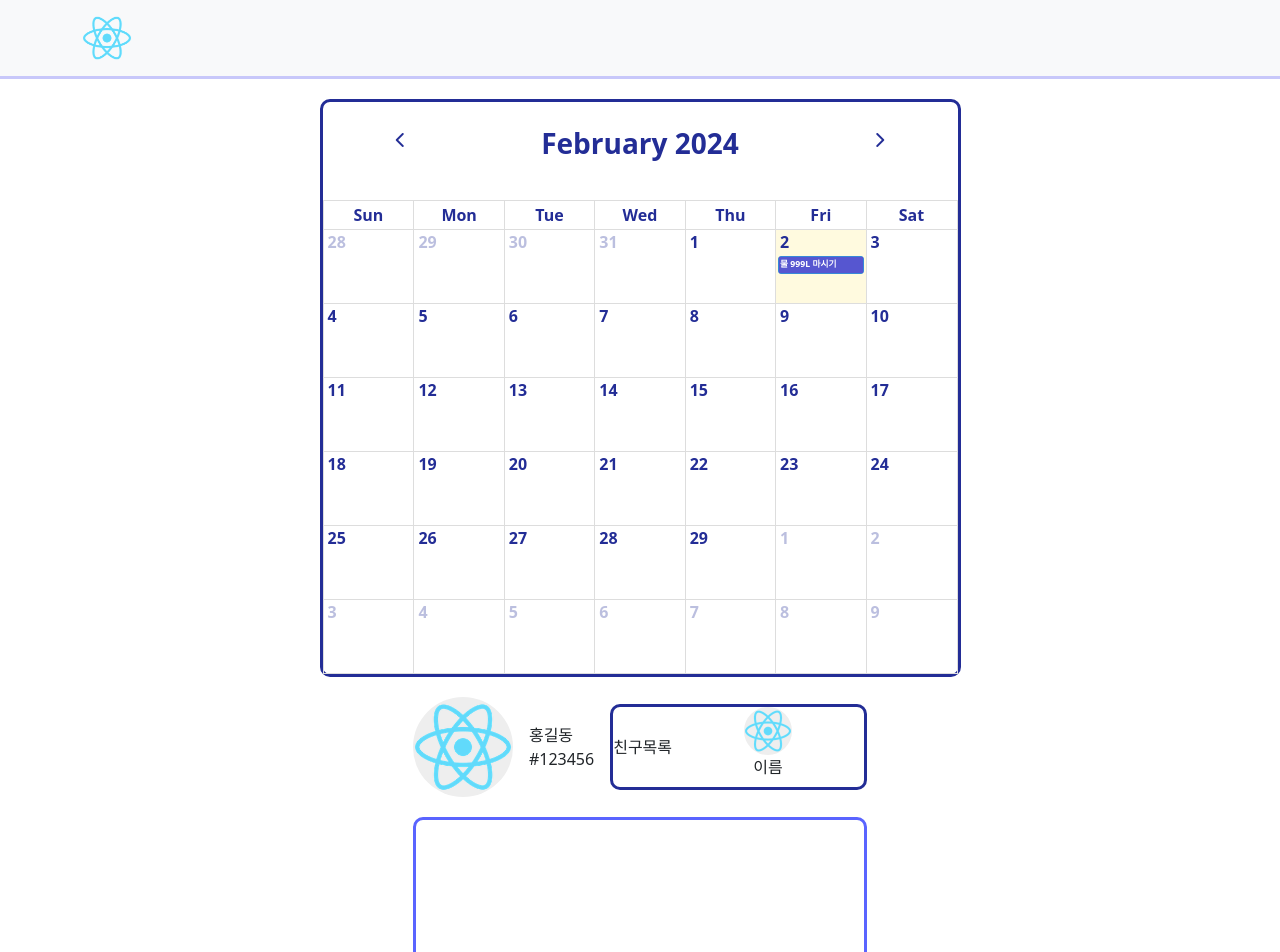
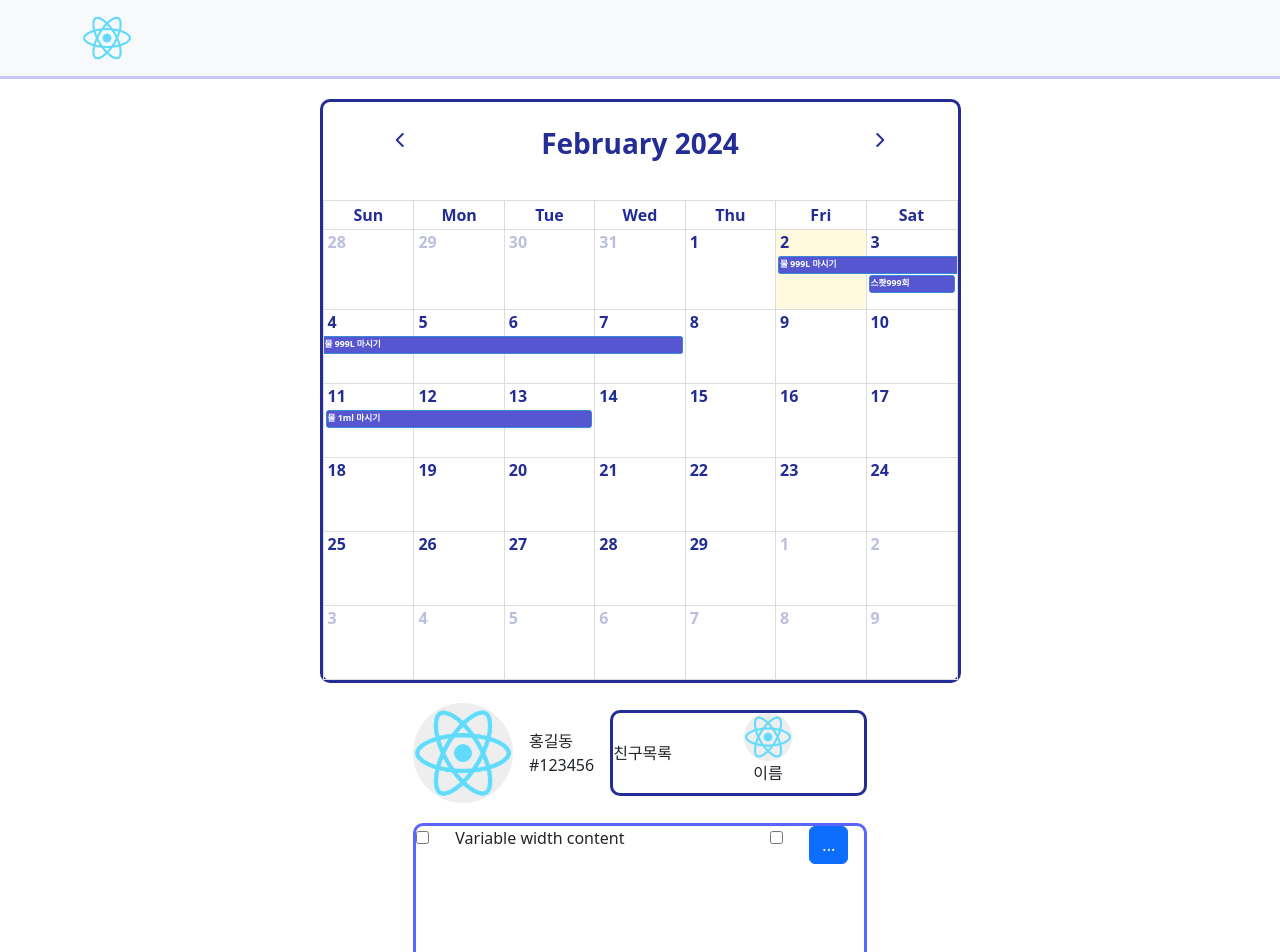
Before and after one commit to seophohoho/PlanIsJustNow-fe, a React (Create React App) app: page /Calender in a window 1280 px wide. Shown: the top 952 px of the page. Built offline with nearby package versions, Linux system fonts and the light colour scheme.

Commit message:
일정 임시 포멧 구현

```diff
--- a/src/pages/CalenderMain.js
+++ b/src/pages/CalenderMain.js
@@ -2,13 +2,14 @@ import React from 'react';
 import FullCalendar from '@fullcalendar/react'
 import dayGridPlugin from '@fullcalendar/daygrid'
 import '../styles/CalenderMain.css'
-import { Form, Col, Row, Container, Navbar, Stack, Image } from 'react-bootstrap';
+import { Form, Col, Row, Container, Navbar, Stack, Image, Button } from 'react-bootstrap';
 
 const CalendarMain = () => {
 
   const events = [
-    { title: '물 999L 마시기', date: "2024-02-02" },//date는 클릭된 이벤트의 날자 state를 가져와서 적용 title은 일정의 일부분을 가져옴
-    // more events...
+    { title: '물 999L 마시기', date: "2024-02-02", end: "2024-02-08" },//date는 클릭된 이벤트의 날자 state를 가져와서 적용 title은 일정의 일부분을 가져옴
+    { title: '물 1ml 마시기', start: "2024-02-11", end: "2024-02-14"},//end는 +1일 추가하여 적용해야함, 추측이지만 12시 기준이라 그런듯 공식 Docs에도 주의하라고만 써져있음
+    { title: '스쾃999회', date: "2024-02-03", end: "2024-02-04"},
   ]
 
   return (
@@ -26,7 +27,7 @@ const CalendarMain = () => {
             <Container>
                 <Row className="justify-content-md-center"  >
                     <Col xs lg="7">
-                        <FullCalendar /*오늘 색-> 연보라, 클릭된날 색->? 클릭이벤트 좀따 살펴보기*/
+                        <FullCalendar /*오늘 색-> 연보라, 클릭된날 색->? 클릭이벤트는 추후 살펴보기*/
                         plugins={[dayGridPlugin]}
                         initialView="dayGridMonth"
                         events={events} /*events 배열은 달력에 표시될 이벤트 목록이다.*/
@@ -36,7 +37,7 @@ const CalendarMain = () => {
                             center:'title',
                             right:'next'
                          }}
-                         locale="en"
+                         locale="en"//지역설정, 시간관련 메소드 사용할시 해당지역으로 설정됨 주의!
                         />
                     </Col>
                     <Col md="auto">
@@ -57,12 +58,23 @@ const CalendarMain = () => {
                             </Stack>
                             <Stack direction='horizontal' className='fc-direction-ltr-2v'>
                                 {/**고정된 크기, 스크롤 지원 일정 생성버튼은 일정들 맨 아래에 내부일정 또한 컴포넌트화 해서 map으로 */}
-                                <div className='h-225'>
-
+                                <div className='h-225 w-max'>
+                                    <Stack>
+                                        <Row>{/**여기서 부터 컴포넌트화 */}
+                                            <Col sm={1}><input type='checkbox'></input></Col>
+                                            <Col sm={8}>Variable width content</Col>
+                                            <Col sm={1}>
+                                            <input type='checkbox'></input>
+                                            </Col>
+                                            <Col sm={2}>
+                                                <Button>...</Button> {/**디자인 초기화 아니면 다른요소 제작 후 클릭이벤트 구현 */}
+                                            </Col>
+                                        </Row>
+                                    </Stack>
                                 </div>
                             </Stack>
                             <Stack direction='horizontal' className='fc-direction-ltr'>
-                                {/**펫 공간 위 아래, 고정된 크기 위쪽만 좀 생성   */}
+                                {/**펫 공간 위 아래, 고정된 크기 위쪽만, 생성 Stack으로 위아래 */}
                                 <div className='h-200'>
 
                                 </div>
@@ -72,7 +84,7 @@ const CalendarMain = () => {
                 </Row>
             </Container>
         </body>
-        <footer>
+        <footer>{/**sticky footer bar or sticky header bar */}
 
         </footer>
      </div>
```
